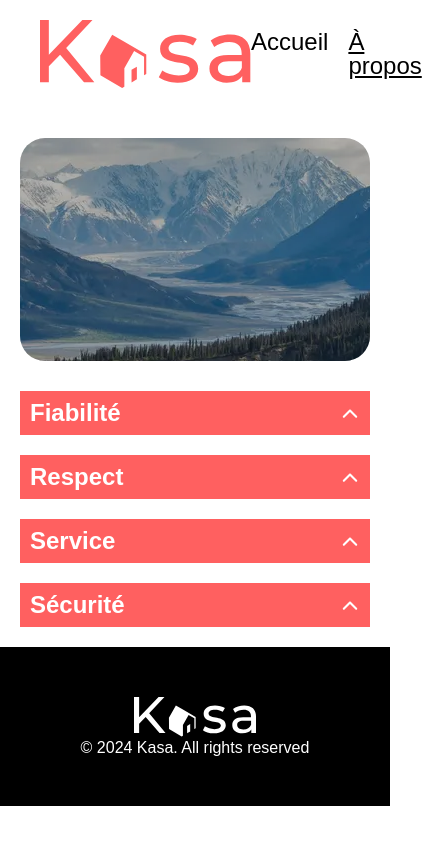
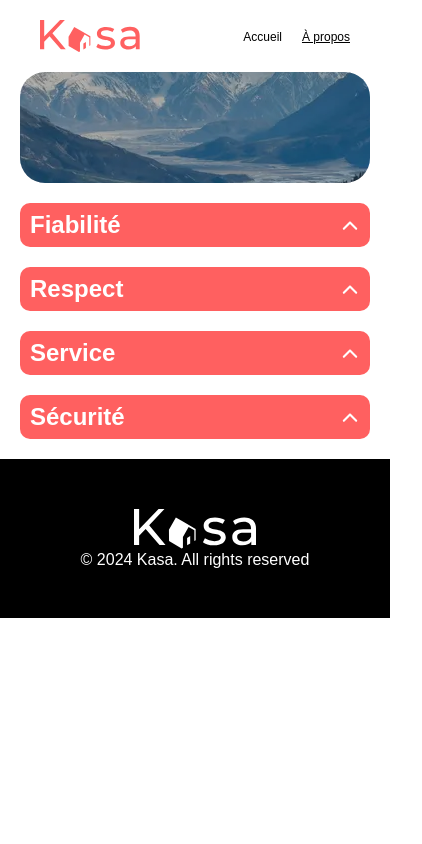
Before and after one commit to Kevin-Lavier/OC-Projet-5-Kasa, a React (Create React App) app: page /about in a window 390 px wide. Shown: the whole page, 422 px wide, since content can reach past the window. Built offline with nearby package versions, Linux system fonts and the light colour scheme.

Commit message:
feat: Add responsive

```diff
--- a/src/components/Banner/Banner.scss
+++ b/src/components/Banner/Banner.scss
@@ -12,8 +12,6 @@
 
   .overlay {
     position: absolute;
-    top: 0;
-    left: 0;
     width: 100%;
     height: 100%;
     background: rgba(0, 0, 0, 0.3);
@@ -30,7 +28,21 @@
       color: white;
       font-weight: bold;
       z-index: 1;
-      font-size: clamp(1.5rem, 0.9448rem + 2.6519vw, 3rem);
+      font-size: 46px;
+    }
+  }
+
+  @media (max-width: 768px) {
+    margin: 0;
+    height: 111px;
+
+
+    &.home {
+      h1 {
+        font-size: 24px; // Set font size for smaller screens
+        font-weight: 500;
+        margin-left: 15px;
+      }
     }
   }
 }
--- a/src/components/Collapse/Collapse.scss
+++ b/src/components/Collapse/Collapse.scss
@@ -1,12 +1,26 @@
 .collapse-wrapper {
   margin-bottom: 20px;
   flex: 1; // Ensuring equal width in a flex container
+}
+
+.collapse-container{
+  display: flex;
+  flex-direction: column;
+  align-items: center; // Center the collapses horizontally
+  width: 80%;
+  margin: 0 auto;
+  @media (max-width: 768px) {
+    margin-top: 20px;
+    width: 100%;
+  }
 }
 
 .collapse {
   width: 100%;
   margin: 0; // Remove margin to avoid extra space
   overflow: hidden;
+  border-radius: 10px;
+
 
   &-header {
     display: flex;
--- a/src/components/Details/Details.jsx
+++ b/src/components/Details/Details.jsx
@@ -6,16 +6,21 @@ import Title from './Title/Title';
 import './Details.scss';
 import Collapse from "../Collapse/Collapse";
 
+
 const Details = ({ rental }) => {
   return (
     <div className="details">
       <div className="details-header">
         <div className="details-title-profil">
           <Title title={rental.title} location={rental.location} />
-          <Profil host={rental.host} />
+          <Profil host={rental.host} className="profil" /> {/* Added className here */}
         </div>
         <div className="details-tags-rating">
           <Tags tags={rental.tags} />
+          <Rating rating={rental.rating} />
+        </div>
+        <div className="details-profil-rating">
+          <Profil host={rental.host} />
           <Rating rating={rental.rating} />
         </div>
       </div>
@@ -37,4 +42,5 @@ const Details = ({ rental }) => {
   );
 };
 
+
 export default Details;
--- a/src/components/Details/Details.scss
+++ b/src/components/Details/Details.scss
@@ -20,6 +20,28 @@
   align-items: center;
 }
 
+.details-profil-rating {
+  display: none; // Hide by default
+}
+
+@media (max-width: 768px) {
+  .details-title-profil {
+    display: flex;
+    flex-direction: column;
+  }
+
+
+  .details-tags-rating {
+    display: none; // Hide when screen width is <= 768px
+  }
+
+  .details-profil-rating {
+    display: flex; // Show when screen width is <= 768px
+    justify-content: space-between;
+    align-items: center;
+  }
+}
+
 .details-collapse {
   display: flex;
   gap: 20px;
@@ -29,4 +51,8 @@
   .collapse-wrapper {
     flex: 1;
   }
+
+  @media (max-width: 768px) {
+    flex-direction: column;
+  }
 }
--- a/src/components/Gallery/Card/Card.scss
+++ b/src/components/Gallery/Card/Card.scss
@@ -6,6 +6,14 @@
   width: calc(30% - 20px);
   padding-bottom: calc(33.333% - 20px);
   cursor: pointer;
+
+
+  @media (max-width: 768px) {
+    width: 100%; // Card takes full width of the container
+    padding-bottom: 100%; // Makes the card square by setting height equal to width
+    margin: 10px 0;
+  }
+
 
   .card-image-container {
       position: absolute;
--- a/src/components/Gallery/Gallery.scss
+++ b/src/components/Gallery/Gallery.scss
@@ -8,4 +8,12 @@
   max-width: 1240px;
   margin: 30px auto;
   padding: 30px 0;
+
+
+  @media (max-width: 768px) {
+    flex-direction: column;
+    align-items: center;
+    background-color: transparent;
+   margin: 0;
+  }
 }
--- a/src/components/Header/Header.scss
+++ b/src/components/Header/Header.scss
@@ -1,9 +1,14 @@
 @import '../../styles/global';
-
 
 .header {
   @include flex-center;
   padding: 20px;
+
+  img {
+    width: 20vw;
+    max-width: 200px;
+    min-width: 100px;
+  }
 
   .header-nav {
     display: flex;
@@ -12,7 +17,7 @@
 
     li {
       a {
-        font-size: 24px;
+        font-size: clamp(12px, 2vw, 48px);
         font-weight: 500;
         color: inherit;
         text-decoration: none;
--- a/src/pages/NotFound/NotFound.scss
+++ b/src/pages/NotFound/NotFound.scss
@@ -2,28 +2,45 @@
   display: flex;
   flex-direction: column;
   align-items: center;
+  text-align: center; // Ensure text is centered within the container
 
   p {
     color: #FF6060;
     margin-top: 100px;
+
+    @media (max-width: 768px) {
+      margin-top: 50px; // Adjust margin for smaller screens
+    }
   }
 
   .large-text {
     font-size: 288px;
     font-weight: 700;
+
+    @media (max-width: 768px) {
+      font-size: 96px; // Adjust font size for smaller screens
+    }
   }
 
   .medium-text {
     font-size: 36px;
     font-weight: 500;
+
+    @media (max-width: 768px) {
+      font-size: 18px; // Adjust font size for smaller screens
+    }
   }
 
   .nav-link {
     font-size: 18px;
     text-decoration: none;
-      font-weight:500;
+    font-weight: 500;
     margin: 100px;
 
+    @media (max-width: 768px) {
+      font-size: 14px; // Adjust font size for smaller screens
+      margin: 50px; // Adjust margin for smaller screens
+    }
 
     &:hover {
       text-decoration: underline;
```
Lines whose indentation alone changed are shown as unchanged.
